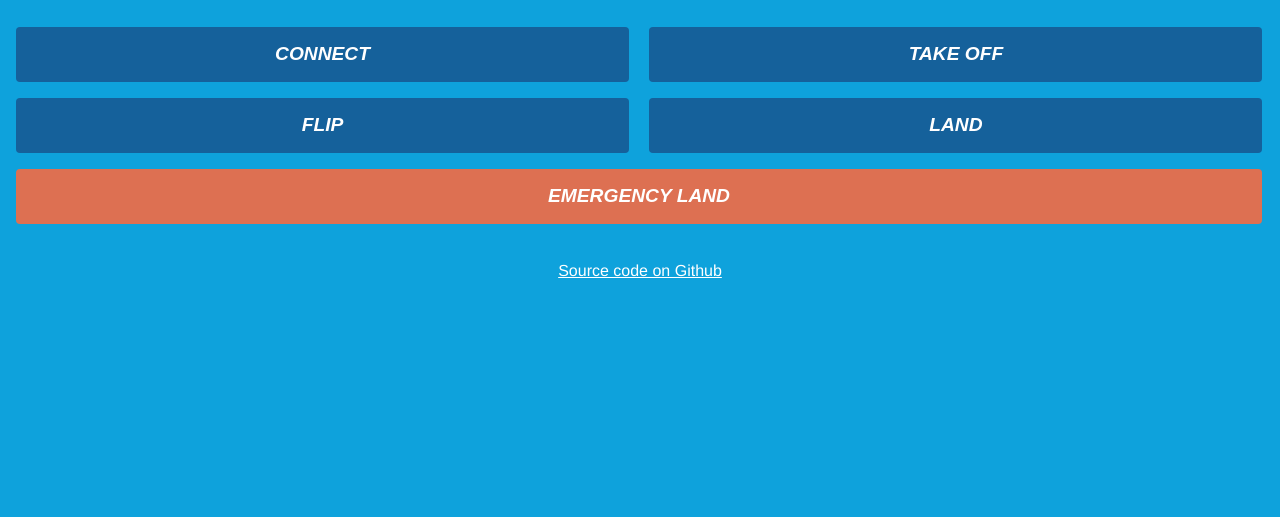
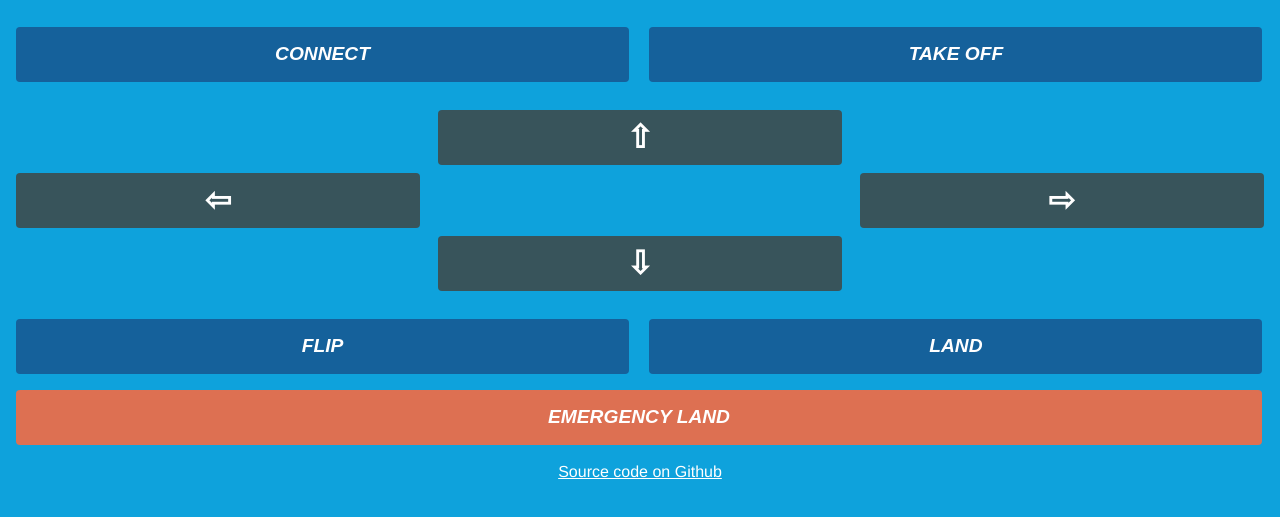
Before and after one commit to poshaughnessy/web-bluetooth-parrot-drone, a website: page index.html in a window 1280 px wide. Shown: the part 61-578 px from the top of the page. Drawn offline with Linux system fonts and the light colour scheme.

Commit message:
Direction control button styling

```diff
--- a/css/styles.css
+++ b/css/styles.css
@@ -37,8 +37,36 @@ button.emergency {
   background: #dd7052;
 }
 
+button.up,
+button.left,
+button.right,
+button.down {
+  background: #38545b;
+  display: block;
+  width: 32%;
+  font-style: normal;
+  font-size: 2em;
+}
+
+button.up {
+  margin: 20px auto 0 auto;
+}
+
+button.down {
+  margin: 0 auto 20px auto;
+  clear: both;
+}
+
+button.left {
+  float: left;
+}
+
+button.right {
+  float: right;
+}
+
 a {
-  margin-top: 30px;
+  margin-top: 10px;
   display: block;
   text-align: center;
   color: #fff;
--- a/index.html
+++ b/index.html
@@ -15,6 +15,13 @@
 
     <button id="connectBtn">Connect</button>
     <button id="takeOffBtn">Take off</button>
+
+
+    <button id="forwardBtn" class="up">⇧</button>
+    <button id="leftBtn" class="left">⇦</button>
+    <button id="rightBtn" class="right">⇨</button>
+    <button id="backwardBtn" class="down">⇩</button>
+
     <button id="flipBtn">Flip</button>
     <button id="landBtn">Land</button>
     <button id="emergencyBtn" class="emergency">Emergency Land</button>
```
